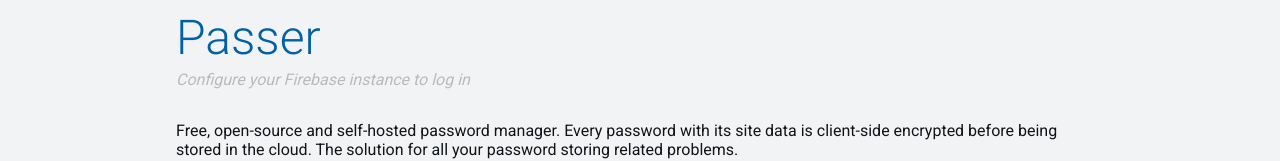
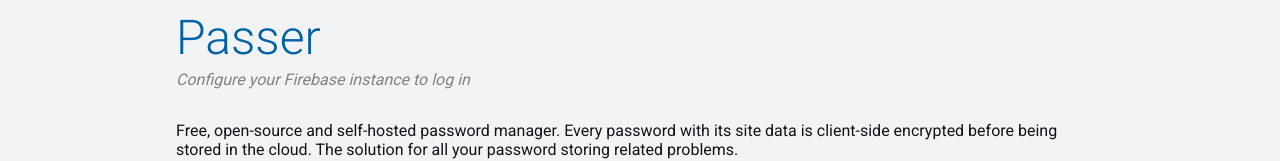
Before and after one commit to Pomoc48/passer, a React (Create React App) app: page / in a window 1280 px wide. Shown: the part 280-441 px from the top of the page. Built offline with nearby package versions, Linux system fonts and the light colour scheme.

Commit message:
Update npm package versions

```diff
--- a/src/pages/home/index.tsx
+++ b/src/pages/home/index.tsx
@@ -63,7 +63,7 @@ export default function HomePage(params: { app: FirebaseApp | null }) {
         : <>
           <Navbar>
             {
-              projectId !== null
+              params.app !== null
                 ? <>
                   <MaterialButton
                     label='Log In'
@@ -86,9 +86,11 @@ export default function HomePage(params: { app: FirebaseApp | null }) {
             <section>
               <h1>Passer</h1>
               {
-                projectId !== null
-                  ? <p className='instance'>Custom instance ({projectId})</p>
-                  : <p className='instance'>Configure your Firebase instance to log in</p>
+                params.app === null
+                  ? <p className='instance'>Configure your Firebase instance to log in</p>
+                  : thirdPartyHosted()
+                    ? <p className='instance'>Custom instance ({projectId})</p>
+                    : <p className='instance'>Public instance (testing purposes only)</p>
               }
               <p>
                 Free, open-source and self-hosted password manager.
--- a/src/pages/home/style.scss
+++ b/src/pages/home/style.scss
@@ -37,7 +37,7 @@ section {
     }
 
     p.instance {
-        opacity: 0.25;
+        opacity: 0.5;
         font-style: italic;
         margin-top: -28px;
     }
```
Also changed, not shown: package.json (+7 -7 lines), 1 other file (tests, documents, lock files or other folders).
